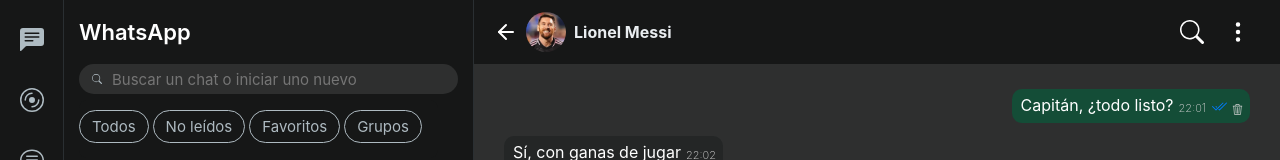
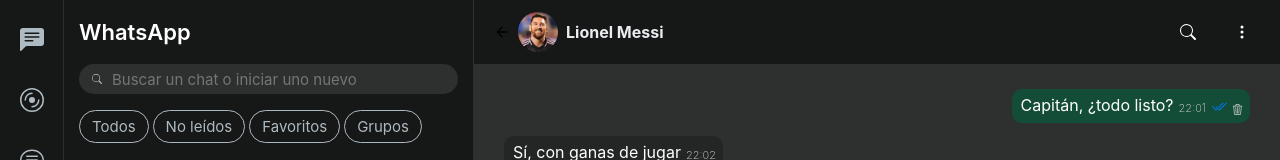
Before and after one commit to mansillalucianodamian/TrabajoPracticoFinal, a React (Vite) app: page /contact/1/messages in a window 1280 px wide. Shown: the top 160 px of the page. Built offline with nearby package versions, Linux system fonts and the light colour scheme.

Commit message:
Cambios 12.20

```diff
--- a/src/Screens/ChatScreen/ChatScreen.css
+++ b/src/Screens/ChatScreen/ChatScreen.css
@@ -42,14 +42,27 @@
     font-weight: 200;
     padding: 0 10px;
 }
-.buttons_type{
-    height: 24px;
-    width: 24px;
-}
-.button_left{
-    color: white;
+.icon-button-left {
+    padding: 8px;
+    border: none;
+    background: transparent;
+    border-radius: 50%;
+    cursor: pointer;
+    display: flex;
+    align-items: center;
+    justify-content: center;
+    transition: background-color 0.2s ease;
+    color: #aebbc2;
 }
 
+.icon-button-left:hover {
+    background-color: #2e2f2f;
+}
+
+.icon-button-left svg {
+    width: 24px;
+    height: 24px;
+}
 .message_list {
     flex-grow: 1;
     overflow-y: auto;
```
